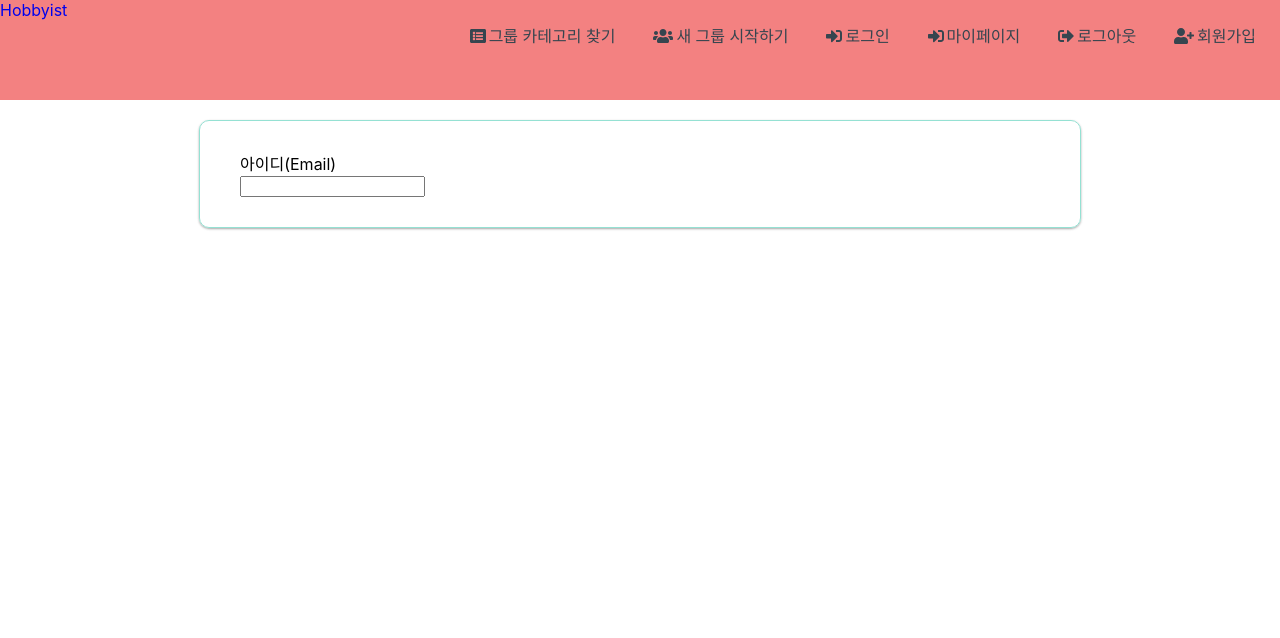
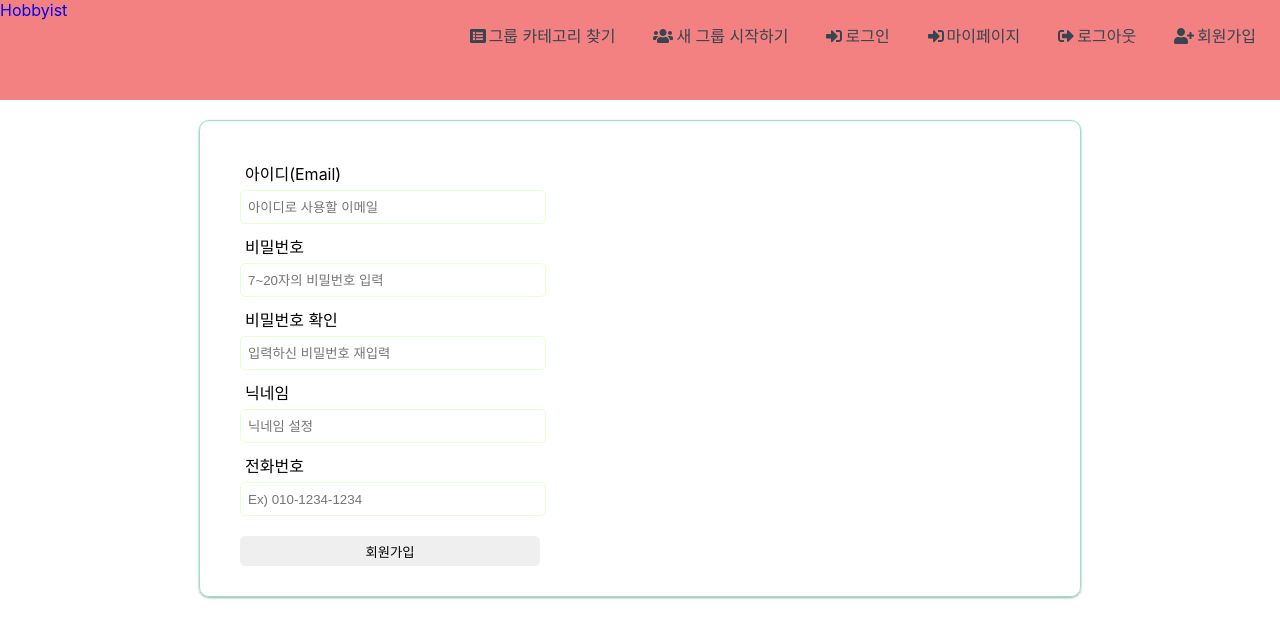
Before and after one commit to trustnloveu/hobbyist, a React (Create React App) app: page /register in a window 1280 px wide. Shown: the top 638 px of the page. Built offline with nearby package versions, Linux system fonts and the light colour scheme.

Commit message:
Format registration schema, Complete the register form

```diff
--- /dev/null
+++ b/src/components/common/button.jsx
@@ -0,0 +1,7 @@
+import React from "react";
+
+const Button = (props) => {
+  return <button className={props.className}>{props.label}</button>;
+};
+
+export default Button;
--- a/src/components/common/form.jsx
+++ b/src/components/common/form.jsx
@@ -3,6 +3,7 @@ import React, { Component } from "react";
 
 // components
 import Input from "./input";
+import Button from "./button";
 
 class Form extends Component {
   state = {
@@ -15,7 +16,8 @@ class Form extends Component {
   };
 
   // render components
-  renderInput(type, label, classNameObj, name = "text") {
+  // input
+  renderInput(classNameObj, name, label, placeholder, type = "text") {
     const { data, errors } = this.state;
     return (
       <Input
@@ -26,7 +28,7 @@ class Form extends Component {
         value={data[name]}
         error={errors[name]}
         classNameObj={classNameObj}
-        // placeholder={placeholder}
+        placeholder={placeholder}
       />
     );
   }
--- a/src/components/common/input.jsx
+++ b/src/components/common/input.jsx
@@ -3,19 +3,16 @@ import React from "react";
 const Input = ({ name, label, error, classNameObj, ...rest }) => {
   return (
     <div className={classNameObj.container}>
-      <div>
+      <div className={classNameObj.labelCon}>
         <label htmlFor={name} className={classNameObj.label}>
           {label}
         </label>
       </div>
       <input
-        // type={type}
-        // value={value}
-        // onChange={onChange}
         {...rest}
         id={name}
         name={name}
-        // className={classNameObj.input}
+        className={classNameObj.input}
         // ref={this.username}
       />
       {error && <div className="invalid_msg alert_mark">{error}</div>}
--- a/src/components/user/register.jsx
+++ b/src/components/user/register.jsx
@@ -1,8 +1,11 @@
 import React from "react";
 import Joi from "joi-browser";
 
+// components
 import Form from "../common/form";
+import Button from "../common/button";
 
+// css
 import "../../css/userService.css";
 
 class Register extends Form {
@@ -10,6 +13,7 @@ class Register extends Form {
     data: {
       email: "",
       password: "",
+      repeat_password: "",
       name: "",
       phone: "",
       agree: false,
@@ -20,6 +24,13 @@ class Register extends Form {
   // schema
   schema = {
     email: Joi.string().email().required().label("아이디(Email)"),
+    password: Joi.string()
+      // .pattern(new RegExp("^[a-zA-Z0-9]{7,20}$"))
+      .required()
+      .label("비밀번호"),
+    repeat_password: Joi.ref("password"),
+    name: Joi.string().required().min(2).max(10).label("닉네임"),
+    phone: Joi.string().required().label("전화번호"),
   };
 
   // submit
@@ -32,12 +43,39 @@ class Register extends Form {
     return (
       <div className="user_service_con">
         <form onSubmot={this.doSubmit}>
-          {this.renderInput("email", "아이디(Email)", this.inputClassName)}
-          {/* {renderInput("password", "비밀번호", "password")}
-          {renderInput("name", "이름")}
-          {renderInput("phone", "전화번호")}
-          {renderInput("name", "이름")}
-        {renderButton("회원가입")} */}
+          {this.renderInput(
+            this.inputClassName,
+            "email",
+            "아이디(Email)",
+            "아이디로 사용할 이메일"
+          )}
+          {this.renderInput(
+            this.inputClassName,
+            "password",
+            "비밀번호",
+            "7~20자의 비밀번호 입력",
+            "password"
+          )}
+          {this.renderInput(
+            this.inputClassName,
+            "repeat_password",
+            "비밀번호 확인",
+            "입력하신 비밀번호 재입력",
+            "password"
+          )}
+          {this.renderInput(
+            this.inputClassName,
+            "name",
+            "닉네임",
+            "닉네임 설정"
+          )}
+          {this.renderInput(
+            this.inputClassName,
+            "phone",
+            "전화번호",
+            "Ex) 010-1234-1234"
+          )}
+          <Button className="form_button" label="회원가입" />
         </form>
       </div>
     );
@@ -47,6 +85,7 @@ class Register extends Form {
   inputClassName = {
     container: "input_con",
     input: "input_target",
+    labelCon: "input_label_con",
     label: "input_label",
   };
 }
--- a/src/css/userService.css
+++ b/src/css/userService.css
@@ -17,10 +17,16 @@
 .input_con {
   display: block;
 }
+
+.input_label_con {
+  margin-top: 10px;
+  text-indent: 5px;
+}
+
 .input_target {
   width: 300px;
   height: 30px;
-  margin-top: 10px;
+  margin-top: 5px;
   border-radius: 5px;
   border: 1px solid #eaffd0;
   text-indent: 5px;
@@ -41,3 +47,21 @@
 .input_label {
   cursor: pointer;
 }
+
+.form_button {
+  width: 300px;
+  height: 30px;
+  margin: 20px auto 0 auto;
+  border: none;
+  border-radius: 5px;
+}
+
+.form_button:hover {
+  cursor: pointer;
+  transition: ease-in-out;
+  background-color: #95e1d3;
+}
+
+.form_button:focus {
+  outline: none;
+}
```
Also changed, not shown: 1 other file (tests, documents, lock files or other folders).
